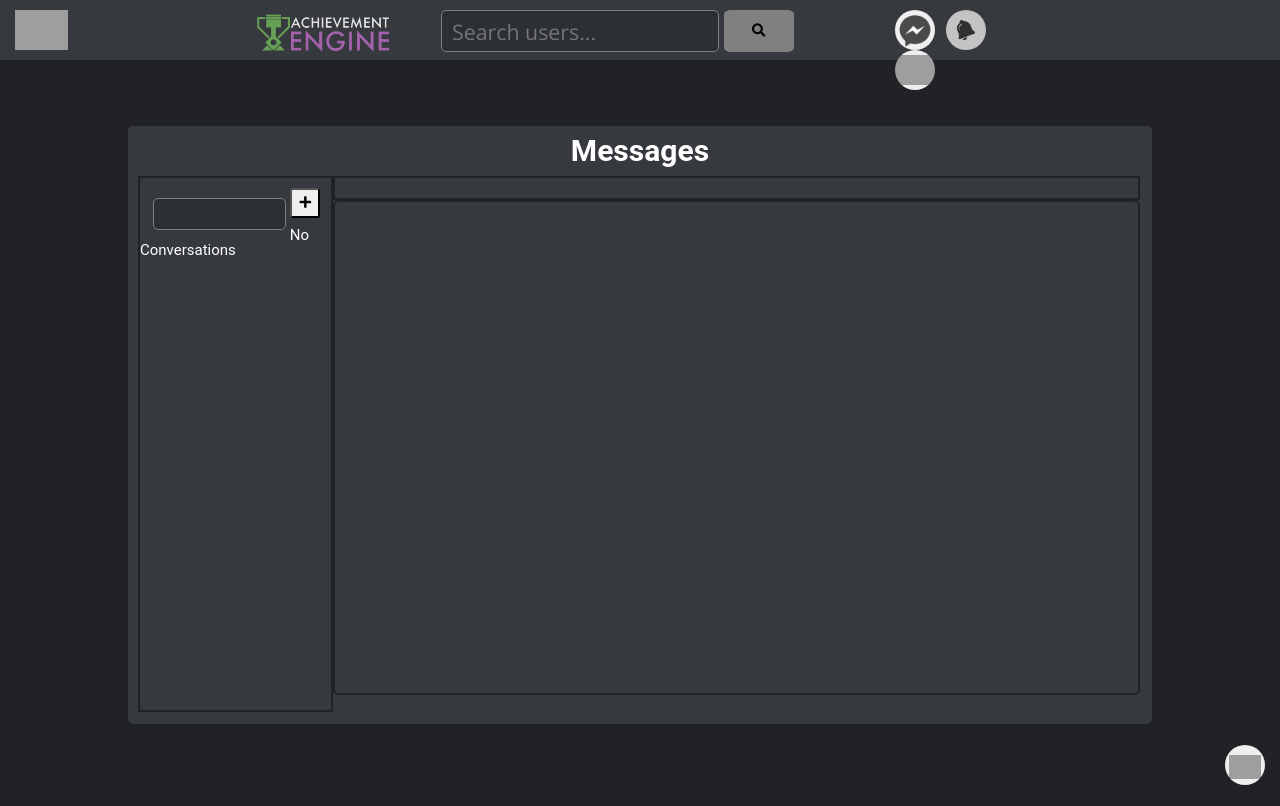
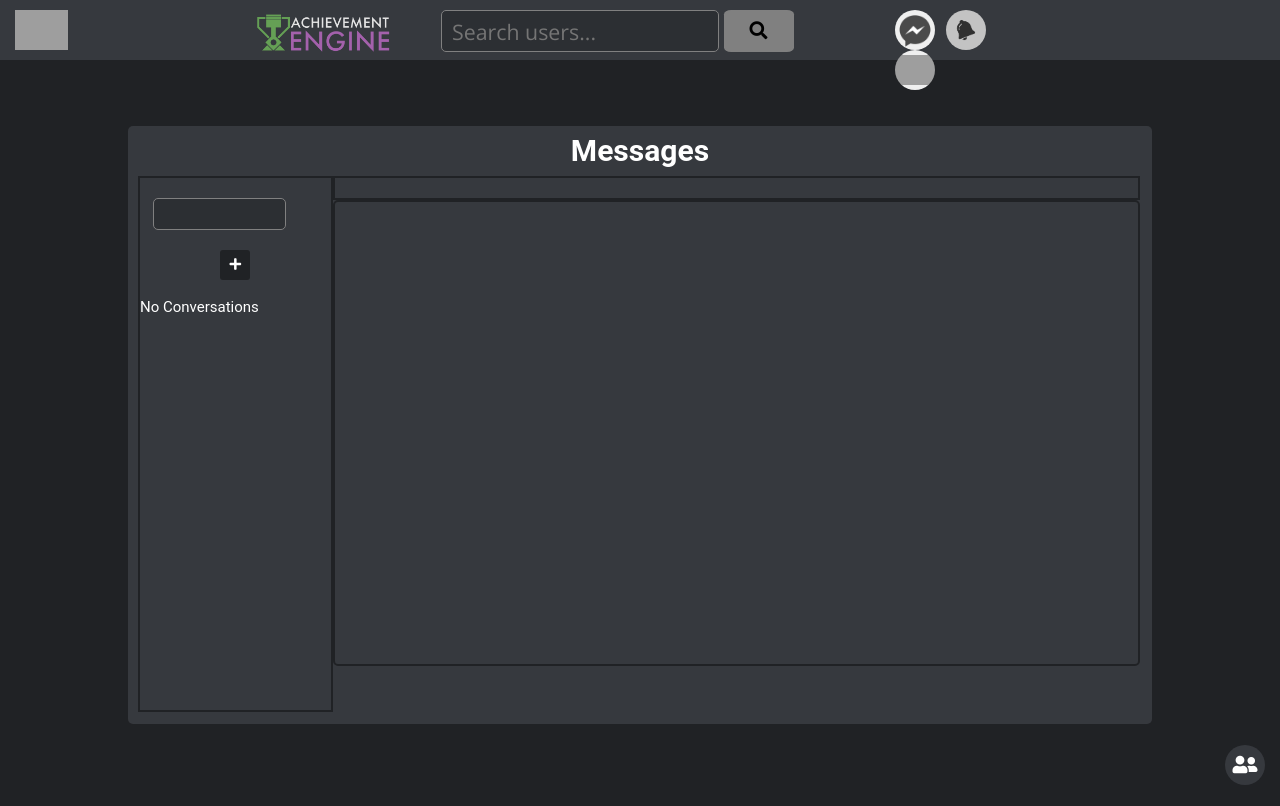
Before and after one commit to AchievementEngine/website, a PHP site: page /login/messages.php in a window 1280 px wide. Run offline with PHP 8.4, Linux system fonts and the light colour scheme; a user stored in the database is signed in; data that the repository does not hold is empty; some libraries are stand-ins or nearby versions; grey boxes are pictures that could not be loaded.

Commit message:
Message screen style fixes
Above + new icon for friends list

```diff
--- a/data/style.css
+++ b/data/style.css
@@ -708,14 +708,11 @@ a {
 /* Dropdown Button */
 .imbtn {
     color: white;
-    padding: 16px;
-    font-size: 16px;
+    font-size: 20px;
     border: none;
     cursor: pointer;
-	background-image: url("https://cdn2.iconfinder.com/data/icons/speech-bubbles-line/48/empty_bubble-512.png");
-	background-size: 80%;
-	background-repeat: no-repeat;
-	background-position: 50% 65%;
+	font-family:FontAwesome;
+	background-color: #36393e;
     width: 40px;
     height: 40px;
     border-radius: 100%;
@@ -883,7 +880,7 @@ a {
     float:left;
     width:80%;
     border: 2px solid #202225;
-    height:85%;
+    height:80%;
     overflow:auto;
 }
 
--- a/include/friendFooter.php
+++ b/include/friendFooter.php
@@ -1,5 +1,5 @@
 <div class="imdown">
-	<button onclick="showIM()" class="imbtn"></button>
+	<button onclick="showIM()" class="imbtn"><i class="fas fa-user-friends"></i></button>
 	<div id="im" class="im-content">
 	<?php
 		$tempUser = $_SESSION['username'];
--- a/include/header2.php
+++ b/include/header2.php
@@ -9,7 +9,7 @@
 		<form method="post" action="search.php">
 			<div class="searchzone">
 				<input type="text" name="search" class="searchBox" placeholder="Search users...">
-				<button style="font-family:FontAwesome;height:42px;width:70px;border-radius:10%; background-color: grey; border: 0"><i class="fas fa-search"></i></button>
+				<button style="font-family:FontAwesome;height:42px;width:70px;border-radius:10%; background-color: grey; border: 0; font-size:18px;"><i class="fas fa-search"></i></button>
 			</div>
 		</form>
 	</div>
--- a/messages.php
+++ b/messages.php
@@ -108,7 +108,7 @@
 			<li>
 				<form action="scripts/newConversation.php" method="POST">
 					<input type="text" name="recipient" class="messagesInput">
-					<button type="submit" name="submit" style="font-family:FontAwesome;height:30px;width:30px;border-radius:10%">
+					<button type="submit" name="submit" style="font-family:FontAwesome;height:30px;width:30px;border-radius:10%; color: white; background-color: #202225; margin: 10px; border: 0;">
 						<i class="fas fa-plus"></i>
 					</button>
 				</form>
```
